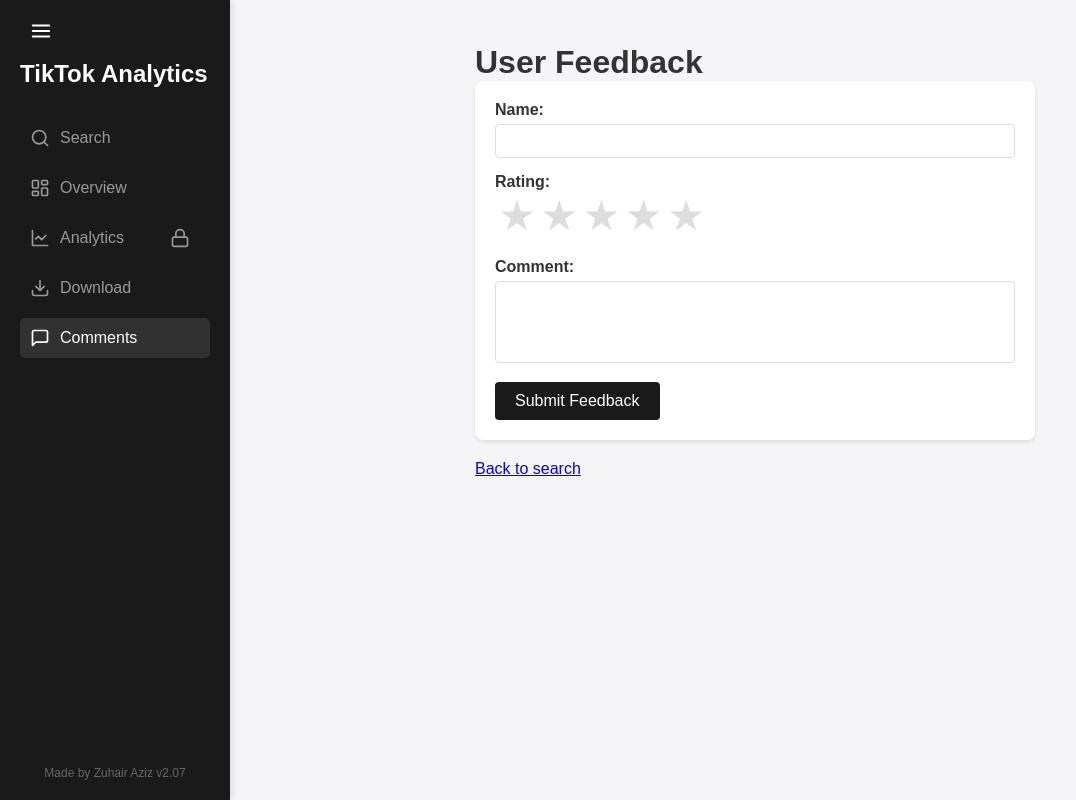
After one commit to SANNNNN-123/TikTok_Downloader, a Flask app: page /comments in a window 1280 px wide. The commit adds this page. Shown: the whole page, without its empty margins (0-1076 px from the left). Run offline with Flask 3, Linux system fonts and the light colour scheme; some libraries are stand-ins or nearby versions.

Commit message:
Add comments navbar

```diff
--- a/app.py
+++ b/app.py
@@ -2,13 +2,14 @@ from flask import Flask, render_template, request, jsonify
 from src.metadata import TikTokMetaData
 from src.scraper import get_user_info
 from src.analytics import get_top_videos,get_trends_data,get_performance_data,get_active_days_data,get_duration_analysis,get_Engagement_data,get_user_info_fromdb,download_fromdb
-from src.database import init_db, Video,get_cached_user_data,store_user_data
+from src.database import init_db, Video,get_cached_user_data,store_user_data,store_comment, get_comments
 import pandas as pd
 import logging
 import asyncio
 from dotenv import load_dotenv
 
 app = Flask(__name__)
+app.secret_key = "zuhairsan"
 logging.basicConfig(level=logging.DEBUG)
 
 scraper = TikTokMetaData()
@@ -25,6 +26,28 @@ def overview():
 @app.route('/analytics')
 def analytics():
     return render_template('analytics.html')
+
+@app.route('/comments', methods=['GET', 'POST'])
+async def comments():
+    if request.method == 'POST':
+        name = request.form.get('name')
+        rating = request.form.get('rating')
+        comment = request.form.get('comment')
+
+        if name and rating and comment:
+            try:
+                rating = float(rating)
+                success = await store_comment(name, rating, comment)
+                if success:
+                    return jsonify({"status": "success", "message": "Thank you for your feedback!"}), 200
+                else:
+                    return jsonify({"status": "error", "message": "There was an error submitting your feedback. Please try again."}), 500
+            except ValueError:
+                return jsonify({"status": "error", "message": "Invalid rating value. Please provide a number between 1 and 5."}), 400
+        else:
+            return jsonify({"status": "error", "message": "Please fill out all fields."}), 400
+
+    return render_template('comments.html')
 
 @app.route('/download/', defaults={'username': None}, methods=['GET'])
 @app.route('/download/<username>', methods=['GET', 'POST'])
--- a/static/script.js
+++ b/static/script.js
@@ -1,19 +1,76 @@
 document.addEventListener('DOMContentLoaded', function () {
 
-    // // Clear stored username on page load/refresh
-    // window.addEventListener('load', function() {
-    //     localStorage.removeItem('currentUsername');
+    // Highlight the current page in the navigation
+    const currentPage = window.location.pathname.split('/').pop();
+    const navItems = document.querySelectorAll('.nav-item');
+    navItems.forEach(item => {
+        if (item.getAttribute('data-page') === currentPage) {
+            item.classList.add('active');
+        }
+    });
 
-    //     // Disable download button
-    //     const downloadButton = document.getElementById('downloadButton');
-    //     if (downloadButton) {
-    //         downloadButton.disabled = true;
-    //     }
 
-    //     // Clear download history
-    //     clearDownloadHistory();
-    //     loadDownloadHistory();
-    // });
+    // Comments form
+    if (currentPage === 'comments') {
+        const form = document.getElementById('feedbackForm');
+        const stars = document.querySelectorAll('.star-rating input');
+        const popup = document.getElementById('popup');
+        const popupMessage = document.getElementById('popup-message');
+        const closePopup = document.querySelector('.close');
+
+        if (form && stars.length && popup && popupMessage && closePopup) {
+            stars.forEach((star) => {
+                star.addEventListener('change', () => {
+                    const rating = star.value;
+                    stars.forEach((s, index) => {
+                        if (index < rating) {
+                            s.nextElementSibling.style.color = '#ffca08';
+                        } else {
+                            s.nextElementSibling.style.color = '#ddd';
+                        }
+                    });
+                });
+            });
+
+            form.addEventListener('submit', function(e) {
+                e.preventDefault();
+
+                const formData = new FormData(form);
+
+                fetch('/comments', {
+                    method: 'POST',
+                    body: formData
+                })
+                .then(response => response.json())
+                .then(data => {
+                    popupMessage.textContent = data.message;
+                    popup.style.display = 'block';
+                    popup.querySelector('.popup-content').className = `popup-content ${data.status}`;
+
+                    if (data.status === 'success') {
+                        form.reset();
+                        stars.forEach(s => s.nextElementSibling.style.color = '#ddd');
+                    }
+                })
+                .catch(error => {
+                    console.error('Error:', error);
+                    popupMessage.textContent = 'An unexpected error occurred. Please try again.';
+                    popup.style.display = 'block';
+                    popup.querySelector('.popup-content').className = 'popup-content error';
+                });
+            });
+
+            closePopup.addEventListener('click', function() {
+                popup.style.display = 'none';
+            });
+
+            window.addEventListener('click', function(event) {
+                if (event.target === popup) {
+                    popup.style.display = 'none';
+                }
+            });
+        }
+    }
 
     // Sidebar menu open and close
     const sidebar = document.getElementById('sidebar');
@@ -31,14 +88,7 @@ document.addEventListener('DOMContentLoaded', function () {
     });
 
 
-    // Highlight the current page in the navigation
-    const currentPage = window.location.pathname.split('/').pop();
-    const navItems = document.querySelectorAll('.nav-item');
-    navItems.forEach(item => {
-        if (item.getAttribute('data-page') === currentPage) {
-            item.classList.add('active');
-        }
-    });
+
 
     // Elements related to the search functionality
     const searchButton = document.getElementById('search-button');
@@ -656,7 +706,7 @@ document.addEventListener('DOMContentLoaded', function () {
         if (savedHistory.length === 0) {
             historyList.innerHTML = `
                 <div class="empty-history">
-
+                    <p>No recent downloads</p>
                 </div>
             `;
             return;
--- a/static/style.css
+++ b/static/style.css
@@ -1111,3 +1111,136 @@ body {
     background-color: #f5f5f5;
     box-shadow: 0 4px 12px rgba(0, 0, 0, 0.15);
 }
+
+
+/* Comments navbar */
+
+/* Add these styles to the existing styles.css file */
+
+.comments-container {
+    max-width: 600px;
+    margin: 0 auto;
+    padding: 20px;
+}
+
+.feedback-form {
+    background-color: white;
+    padding: 20px;
+    border-radius: 8px;
+    box-shadow: 0 2px 4px rgba(0, 0, 0, 0.1);
+    margin-bottom: 20px;
+}
+
+.form-group {
+    margin-bottom: 15px;
+}
+
+.form-group label {
+    display: block;
+    margin-bottom: 5px;
+    font-weight: bold;
+}
+
+.form-group input[type="text"],
+.form-group textarea {
+    width: 100%;
+    padding: 8px;
+    border: 1px solid #ddd;
+    border-radius: 4px;
+    font-size: 14px;
+}
+
+.form-group textarea {
+    resize: none;
+}
+
+.star-rating {
+    display: inline-flex;
+    flex-direction: row;
+    justify-content: flex-start;
+}
+
+.star-rating input[type="radio"] {
+    display: none;
+}
+
+.star-rating label {
+    color: #ddd;
+    font-size: 36px;
+    padding: 0 5px;
+    cursor: pointer;
+}
+
+.star-rating label:before {
+    content: "\2605";
+}
+
+.star-rating input[type="radio"]:checked ~ label {
+    color: #ffca08;
+}
+
+
+.submit-btn {
+    background-color: #1A1A1A;
+    color: white;
+    border: none;
+    padding: 10px 20px;
+    border-radius: 4px;
+    cursor: pointer;
+    font-size: 16px;
+}
+
+.submit-btn:hover {
+    background-color: #333;
+}
+
+
+
+.popup {
+    display: none;
+    position: fixed;
+    z-index: 1;
+    left: 0;
+    top: 0;
+    width: 100%;
+    height: 100%;
+    overflow: auto;
+    background-color: rgba(0,0,0,0.4);
+}
+
+.popup-content {
+    background-color: #fefefe;
+    margin: 15% auto;
+    padding: 20px;
+    border: 1px solid #888;
+    width: 80%;
+    max-width: 400px;
+    border-radius: 5px;
+    text-align: center;
+    position: relative;
+}
+
+.close {
+    color: #aaa;
+    position: absolute;
+    top: 12px;
+    right: 18px;
+    font-size: 30px;
+    font-weight: bold;
+    cursor: pointer;
+}
+
+.close:hover,
+.close:focus {
+    color: #000;
+    text-decoration: none;
+    cursor: pointer;
+}
+
+.popup-content.success {
+    border-color: #000;
+}
+
+.popup-content.error {
+    border-color: #f44336;
+}
--- a/templates/base.html
+++ b/templates/base.html
@@ -47,9 +47,15 @@
                     </svg>
                     <span class="nav-text">Download</span>
                 </a>
+                <a href="/comments" class="nav-item" data-page="comments">
+                    <svg viewBox="0 0 24 24" fill="none" stroke="currentColor" stroke-width="2" stroke-linecap="round" stroke-linejoin="round">
+                        <path d="M21 15a2 2 0 0 1-2 2H7l-4 4V5a2 2 0 0 1 2-2h14a2 2 0 0 1 2 2z"/>
+                    </svg>
+                    <span class="nav-text">Comments</span>
+                </a>
             </nav>
             <div class="sidebar-footer">
-                Made by Zuhair Aziz v2.06
+                Made by Zuhair Aziz v2.07
             </div>
         </aside>
         <main class="content">
--- /dev/null
+++ b/templates/comments.html
@@ -0,0 +1,45 @@
+{% extends "base.html" %}
+
+{% block content %}
+<div class="comments-container">
+    <h1>User Feedback</h1>
+    <form id="feedbackForm" class="feedback-form">
+        <div class="form-group">
+            <label for="name">Name:</label>
+            <input type="text" id="name" name="name" required>
+        </div>
+        <div class="form-group">
+            <label>Rating:</label>
+            <div class="star-rating">
+                <input type="radio" id="star1" name="rating" value="1" />
+                <label for="star1" title="1 star"></label>
+                <input type="radio" id="star2" name="rating" value="2" />
+                <label for="star2" title="2 stars"></label>
+                <input type="radio" id="star3" name="rating" value="3" />
+                <label for="star3" title="3 stars"></label>
+                <input type="radio" id="star4" name="rating" value="4" />
+                <label for="star4" title="4 stars"></label>
+                <input type="radio" id="star5" name="rating" value="5" required />
+                <label for="star5" title="5 stars"></label>
+            </div>
+        </div>
+        <div class="form-group">
+            <label for="comment">Comment:</label>
+            <textarea id="comment" name="comment" rows="4" required></textarea>
+        </div>
+        <button type="submit" class="submit-btn">Submit Feedback</button>
+    </form>
+
+    <a href="/search" class="back-to-search">
+        Back to search
+    </a>
+
+</div>
+
+<div id="popup" class="popup">
+    <div class="popup-content">
+        <span class="close">&times;</span>
+        <p id="popup-message"></p>
+    </div>
+</div>
+{% endblock %}
```
Also changed, not shown: src/database.py (+50 -2 lines), templates/overview.html (+4 -11 lines).
